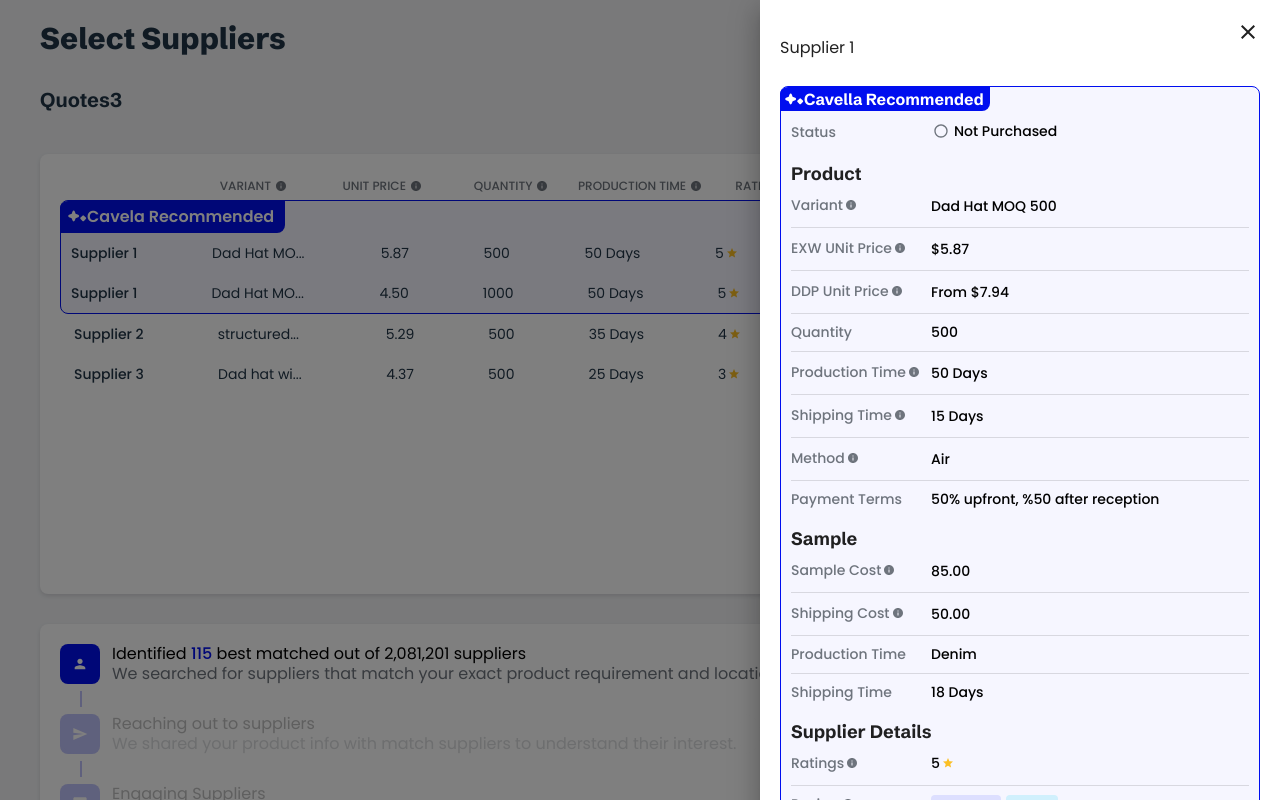
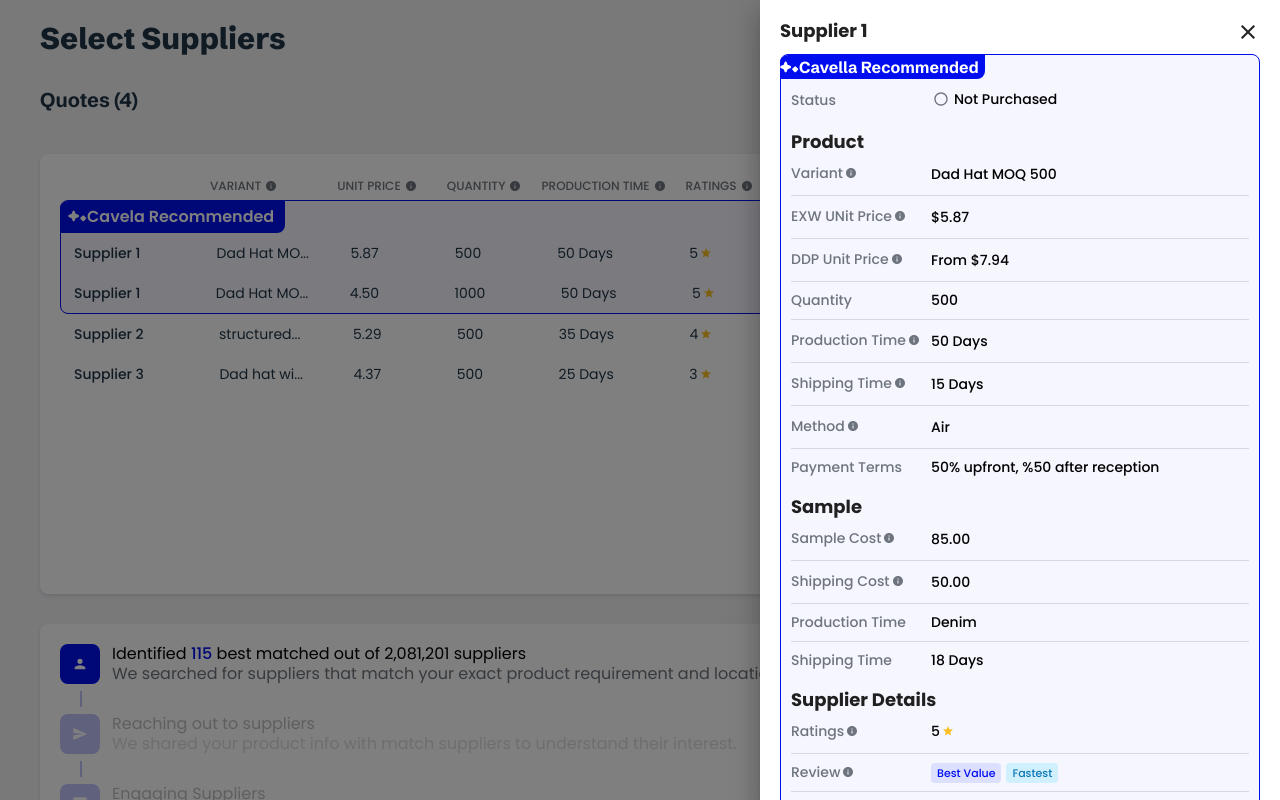
Before and after one commit to mfreemon/cavela, a React (Vite) app in the folder frontend/: page / in a window 1280 px wide. Both pictures are taken after a click on the element 645 px from the left and 253 px from the top of the page. Shown: the top 800 px of the page. Built offline with nearby package versions, Linux system fonts and the light colour scheme.

Commit message:
more code cleanup

```diff
--- a/frontend/src/components/CavTable/CavTable.jsx
+++ b/frontend/src/components/CavTable/CavTable.jsx
@@ -20,7 +20,7 @@
                   <td className='rating'>{supplierData.supplier.average_score}<StarIcon /></td>
                   <td><span className='review'>Best Value</span></td>
                   <td className='files'>{quote.files?.length || 0}<InsertDriveFileIcon /></td>
-                  <td>Not Purchased</td>
+                  <td className='radio'><PanoramaFishEyeIcon/>Not Purchased</td>
                 </tr>
                 ))}
               </div>
@@ -39,7 +39,7 @@
                   <td className='rating'>{supplierData.supplier.average_score}<StarIcon /></td>
                   <td><span className='review'>Best Value</span></td>
                   <td className='files'>{quote.files?.length || 0}<InsertDriveFileIcon /></td>
-                  <td>Not Purchased</td>
+                  <td className='radio'><PanoramaFishEyeIcon/>Not Purchased</td>
                 </tr>
               ))}
             </div>
@@ -56,6 +56,7 @@
 
 import InfoIcon from '@mui/icons-material/Info';
 import InsertDriveFileIcon from '@mui/icons-material/InsertDriveFile';
+import PanoramaFishEyeIcon from '@mui/icons-material/PanoramaFishEye';
 import StarIcon from '@mui/icons-material/Star';
 import Star1 from '../../assets/star1.svg';
 import Star2 from '../../assets/star2.svg';
--- a/frontend/src/components/CavTable/table.scss
+++ b/frontend/src/components/CavTable/table.scss
@@ -2,25 +2,10 @@
 
 .table {
   width: 100%;
-  // padding: 12px;
   border-collapse: separate;
   border-spacing: 0 10px;
   display: flex;
   flex-direction: column;
-
-  thead {
-    tr {
-      // width: 100%;
-      // justify-content: space-evenly;
-      // display: flex;
-      display: grid;
-      grid-template-columns: repeat(9, 1fr);
-    }
-  }
-
-  // td, th {
-  //   text-align: center;
-  // }
 
   tr  {
     td {
@@ -29,15 +14,47 @@
     }
   }
 
-  tr>td:nth-chid(1) {
-    padding-left: 5px;
-  }
+  thead {
+    tr {
+      display: flex;
+      flex-direction: row;
+      th:nth-child(2){
+        margin-left: 150px;
+      }
+      th:nth-child(3){
+        margin-left: 60px;
+      }
+      th:nth-child(4){
+        margin-left: 30px;
+      }
+      th:nth-child(5){
+        margin-left: 20px;
+      }
+      th:nth-child(6){
+        margin-left: 20px;
+      }
+      th:nth-child(7){
+        margin-left: 20px;
+      }
+      th:nth-child(8){
+        margin-left: 40px;
+      }
+      th:nth-child(9){
+        margin-left: 50px;
+      }
+    }
 
-  thead {
+
     th{
       font-weight: 500;
       font-size: 12px;
       color: colors.$grey-text;
+      // &th:nth-t(2){
+      //   color: red
+      // }
+      // &th:nth-type(4){
+      //   color: red
+      // }
 
       svg {
         width: 12px;
@@ -54,8 +71,12 @@
       padding: 0;
       font-size: 14px;
 
+      td:nth-child(2){
+        margin-right: 40px;
+      }
+
       &.rec{
-        padding-left: 10px;
+        padding-left: 13px;
       }
       &.non-rec {
         padding-left: 14px;
@@ -64,13 +85,7 @@
         width: 94px;
       }
     }
-    // tr:hover {
-    //   background-color: #f2f2f2;
-    // }
 
-    // tr:hover td {
-    //   background-color: transparent;
-    // }
     .recommend {
       background-color: colors.$background-purp;
       border: 1px solid colors.$cav-blu;
@@ -120,6 +135,15 @@
       }
     }
 
+    .radio {
+      svg {
+        width: 16px;
+        fill: colors.$grey-text;
+        margin-right: 5px;
+      }
+    }
+
+
     div {
       tr {
         display: flex;
@@ -137,148 +161,3 @@
     font-weight: 500;
   }
 }
-
-
-// .table {
-//   width: 100%;
-//   padding: 12px;
-//   border-collapse: separate;
-//   border-spacing: 0 10px;
-
-//   td, th {
-//     text-align: left;
-//   }
-
-//   tr {
-//     td {
-//       line-height: 40px;
-//       padding-left: 5px;
-//     }
-//   }
-
-//   thead {
-//     th{
-//       font-weight: 500;
-//       font-size: 12px;
-//       color: colors.$grey-text;
-
-//       svg {
-//         width: 12px;
-//         display: inline-block;
-//         vertical-align: middle;
-//         padding: 0 0 2px 4px;
-//       }
-//     }
-//   }
-
-//   tbody {
-//     font-size: 14px;
-//     tr {
-//       cursor: pointer;
-//       padding: 0;
-//     }
-//     tr:hover {
-//       background-color: #f2f2f2;
-//     }
-
-//     tr:hover td {
-//       background-color: transparent;
-//     }
-//     .review {
-//       display: block;
-//       background-color: colors.$review-blu;
-//       border-radius: 4px;
-//       color: colors.$cav-blu;
-//       width: 60px;
-//       height: 16px;
-//       padding: 2px 6px;
-//       font-size: 11px;
-//       font-weight: 500;
-//       line-height: 16px;
-//     }
-//     svg {
-//       display: inline-block;
-//       width: 12px;
-//       vertical-align: middle;
-//       padding: 0 0 2px 2px;
-//     }
-//     .rating {
-//       svg {
-//         fill: colors.$cav-yellow;
-//       }
-//     }
-//     .files {
-//       svg {
-//         fill: colors.$grey-text;
-//       }
-//     }
-//   }
-
-//   .supplier {
-//     font-weight: 500;
-//   }
-// }
-
-
-// .table {
-//   width: 100%;
-//   padding: 12px;
-//   border-collapse: separate;
-//   border-spacing: 0 10px;
-//   display: flex;
-//   flex-direction: column;
-// }
-
-// .table thead tr {
-//   width: 100%;
-//   justify-content: space-evenly;
-//   display: flex;
-// }
-
-// .table th, .table td {
-//   text-align: left;
-//   padding: 12px;
-//   border-bottom: 1px solid #ddd;
-// }
-
-// .table tbody tr {
-//   display: grid;
-//   grid-template-columns: repeat(9, 1fr);
-//   align-items: center;
-//   cursor: pointer;
-//   padding: 0;
-// }
-
-// .table thead tr {
-//   display: grid;
-//   grid-template-columns: repeat(9, 1fr);
-//   font-weight: 500;
-//   font-size: 12px;
-//   background-color: #f4f4f4;
-// }
-
-// .supplier, .rating, .files {
-//   display: flex;
-//   align-items: center;
-// }
-
-// .review {
-//   display: block;
-//   background-color: #d0e7ff;
-//   border-radius: 4px;
-//   color: #007bff;
-//   width: 60px;
-//   height: 16px;
-//   padding: 2px 6px;
-//   font-size: 11px;
-//   font-weight: 500;
-//   line-height: 16px;
-// }
-
-// .rating svg {
-//   fill: #ffc107;
-// }
-
-// .files svg {
-//   fill: #6c757d;
-// }
--- a/frontend/src/components/Dashboard/Dashboard.jsx
+++ b/frontend/src/components/Dashboard/Dashboard.jsx
@@ -5,7 +5,9 @@
 import ProgressInfo from "../ProgressInfo/ProgressInfo";
 import './dashboard.scss';
 
-import quotes from '../../assets/quotes.json'
+import quotes from '../../assets/quotes.json';
+import quoting from '../../assets/quoting.json'
+
 
 const Dashboard = () => {
   const [drawerOpen, setOpenDrawer] = useState(false);
@@ -16,8 +18,10 @@
 
   useEffect(() => {
     const fetchData = async () => {
-      const response = await new Promise((resolve) => setTimeout(() => resolve(quotes), 500)); // Simulate network delay
+      const response = await new Promise((resolve) => setTimeout(() => resolve(quotes), 500));
+      const quoteCount = await new Promise((resolve) => setTimeout(() => resolve(quoting), 500));
       setQuoteData(response)
+      setQuoteInfo(quoteCount)
     };
 
     fetchData();
@@ -37,7 +41,7 @@
         setNext={setGotoNext}
       />
       <h1>Select Suppliers</h1>
-      <h2>Quotes{3}</h2>
+      <h2>Quotes ({quoteInfo?.stats?.surfaced_quotes})</h2>
       <DashBlock>
         {quoteData.length > 1 && (
           <CavTable data={quoteData} selectSupplier={handleSupplier} open={setOpenDrawer}/>
--- a/frontend/src/components/Drawer/DrawerRight.jsx
+++ b/frontend/src/components/Drawer/DrawerRight.jsx
@@ -10,7 +10,7 @@
   return (
     <Drawer className="drawer" anchor="right" open={openDrawer}>
       <div className="closeX">
-        <p className="base-text">{supplierName}</p>
+       <h3>{supplierName}</h3>
         <CloseIcon onClick={closeDrawer}/>
       </div>
       {drawerData && (
--- a/frontend/src/components/Drawer/drawer.scss
+++ b/frontend/src/components/Drawer/drawer.scss
@@ -4,6 +4,10 @@
   background-color: white;
   width: 480px;
   padding: 20px;
+
+  h3 {
+    font-family: "Poppins", serif;
+  }
 
   .closeX {
     display: flex;
@@ -52,3 +56,19 @@
     }
   }
 }
+
+@media only screen and (max-width: 480px) {
+  .MuiDrawer-paperAnchorRight {
+    width: 350px;
+
+    .drawer-foot {
+      flex-direction: column;
+      align-items: center;
+      margin: 40px 0;
+
+      .close {
+        margin-bottom: 20px;
+      }
+    }
+  }
+}
--- a/frontend/src/components/DrawerList/DrawerList.jsx
+++ b/frontend/src/components/DrawerList/DrawerList.jsx
@@ -40,7 +40,6 @@
 }
 
 const DrawerList = ({data})  => {
-  console.log(data)
   const {
     product_name,
     exw_unit_price_marked_up,
--- a/frontend/src/components/DrawerList/drawerlist.scss
+++ b/frontend/src/components/DrawerList/drawerlist.scss
@@ -15,7 +15,7 @@
     margin-left: -11px;
     display: block;
     width: 205px;
-    padding-left: 5px;
+    padding-left: 4px 8px;
     font-size: 16px;
     font-family: "Schibsted Grotesk", serif !important;
     font-weight: 700;
```
